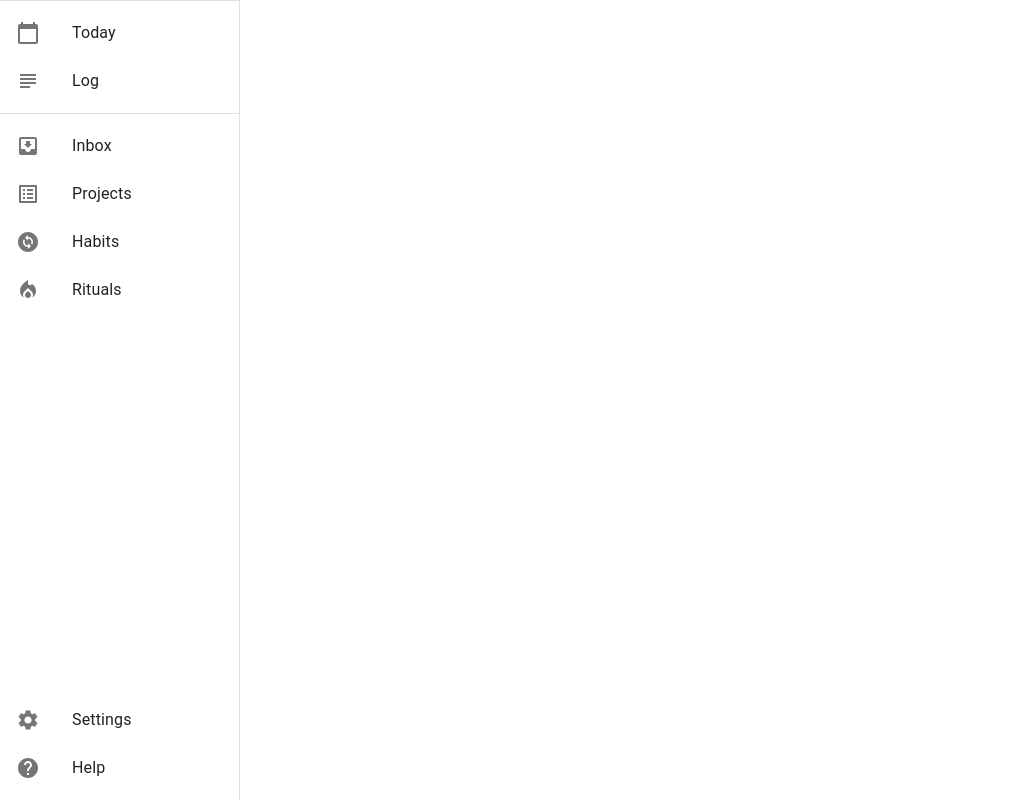
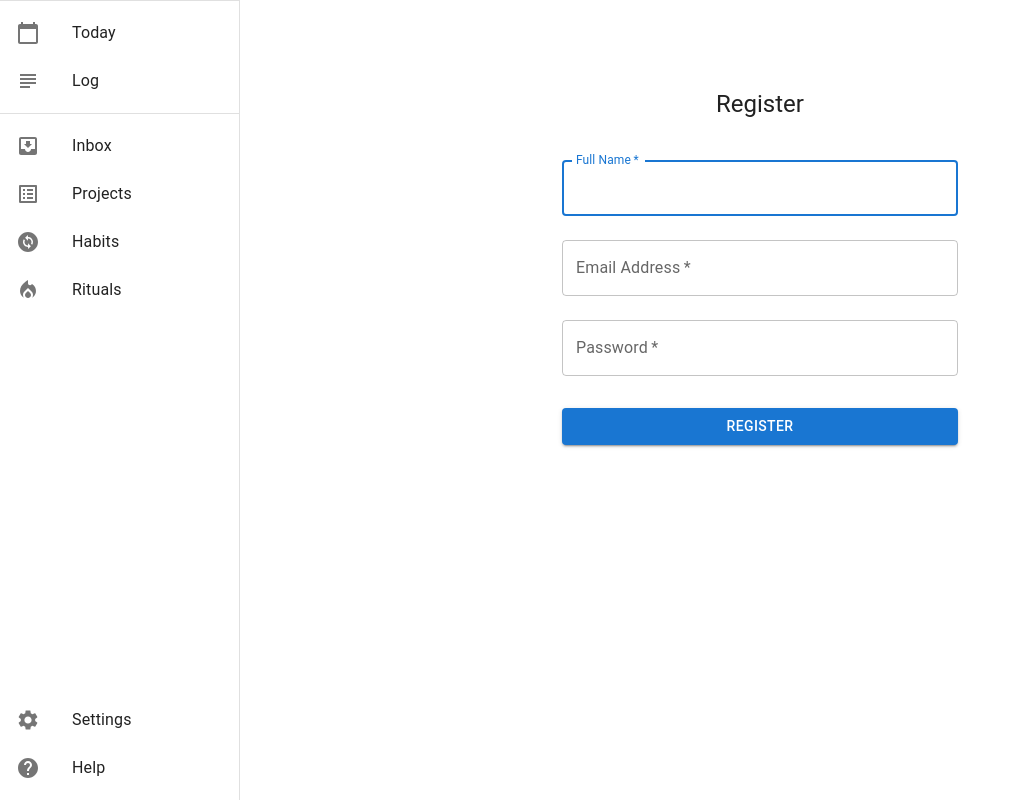
Before and after one commit to aaonhub/HQFrontend, a React (Create React App) app in the folder hqfrontend/: page /register in a window 1280 px wide. Shown: the whole page, without its empty margins (0-1022 px from the left). Built offline with nearby package versions, Linux system fonts and the light colour scheme.

Commit message:
Delete projects and login/registration templates

```diff
--- a/hqfrontend/src/App.tsx
+++ b/hqfrontend/src/App.tsx
@@ -31,6 +31,8 @@ import ProjectsPage from './pages/ProjectsPage/ProjectsPage';
 import HelpIcon from '@mui/icons-material/Help';
 import HelpPage from './pages/HelpPage/HelpPage';
 import SettingsPage from './pages/SettingsPage/SettingsPage';
+import LoginPage from './pages/LoginPage/LoginPage';
+import RegistrationPage from './pages/RegistrationPage/RegistrationPage';
 
 const drawerWidth = 240;
 
@@ -185,6 +187,8 @@ function App(props: { window?: () => Window }) {
 								<Route path="/help" element={<HelpPage />} />
 								<Route path="/settings" element={<SettingsPage />} />
 								<Route path="test" element={<Test />} />
+								<Route path="login" element={<LoginPage />} />
+								<Route path="register" element={<RegistrationPage />} />
 							</Routes>
 						</Box>
 
--- /dev/null
+++ b/hqfrontend/src/pages/LoginPage/LoginPage.tsx
@@ -0,0 +1,58 @@
+import React from 'react';
+import { Box, Button, Container, TextField, Typography } from '@mui/material';
+
+export default function LoginPage() {
+	const handleSubmit = (event: React.FormEvent<HTMLFormElement>) => {
+		event.preventDefault();
+		// Add your submit logic here
+	};
+
+	return (
+		<Container maxWidth="xs">
+			<Box
+				sx={{
+					display: 'flex',
+					flexDirection: 'column',
+					alignItems: 'center',
+					marginTop: 8,
+				}}
+			>
+				<Typography component="h1" variant="h5">
+					Login
+				</Typography>
+				<Box component="form" onSubmit={handleSubmit} sx={{ mt: 3, width: '100%' }}>
+					<TextField
+						variant="outlined"
+						margin="normal"
+						required
+						fullWidth
+						id="email"
+						label="Email Address"
+						name="email"
+						autoComplete="email"
+						autoFocus
+					/>
+					<TextField
+						variant="outlined"
+						margin="normal"
+						required
+						fullWidth
+						name="password"
+						label="Password"
+						type="password"
+						id="password"
+						autoComplete="current-password"
+					/>
+					<Button
+						type="submit"
+						fullWidth
+						variant="contained"
+						sx={{ mt: 3, mb: 2 }}
+					>
+						Login
+					</Button>
+				</Box>
+			</Box>
+		</Container>
+	);
+}
--- a/hqfrontend/src/pages/ProjectsPage/ProjectsPage.tsx
+++ b/hqfrontend/src/pages/ProjectsPage/ProjectsPage.tsx
@@ -4,6 +4,7 @@ import { List, ListItem, ListItemText, ListItemSecondaryAction, Checkbox, Grid,
 import { Menu, MenuItem } from '@mui/material';
 import { Add, Delete, MoreVert } from '@mui/icons-material';
 import { GET_PROJECTS, ADD_TO_DO_TO_PROJECT, CREATE_PROJECT, DELETE_PROJECT } from './projectQueries';
+
 
 interface Project {
 	id: string;
@@ -96,6 +97,7 @@ const ProjectsPage: React.FC = () => {
 			<Typography variant="h3" gutterBottom>
 				Projects
 			</Typography>
+
 			<Grid container spacing={4}>
 				<Grid item xs={12} sm={6}>
 					<Paper elevation={1} sx={{ p: 2 }}>
@@ -104,6 +106,23 @@ const ProjectsPage: React.FC = () => {
 								fullWidth
 								label="Add project"
 								value={newProjectName}
+								variant="standard"
+								InputProps={{
+									disableUnderline: true,
+									sx: {
+										'&:hover': {
+											'&::before': {
+												borderBottom: 'none !important',
+											},
+										},
+										'&::before': {
+											borderBottom: 'none !important',
+										},
+										'&::after': {
+											borderBottom: 'none !important',
+										},
+									},
+								}}
 								onChange={(e) => setNewProjectName(e.target.value)}
 								onKeyDown={(e) => {
 									if (e.key === 'Enter') {
@@ -111,9 +130,6 @@ const ProjectsPage: React.FC = () => {
 									}
 								}}
 							/>
-							<IconButton onClick={handleAddProject}>
-								<Add />
-							</IconButton>
 						</Stack>
 						<List>
 							{data?.projects?.data?.map((project: Project) => (
@@ -149,15 +165,20 @@ const ProjectsPage: React.FC = () => {
 						</List>
 					</Paper>
 				</Grid>
+
+
+
 				{selectedProject && (
 					<Grid item xs={12} sm={6}>
 						<Paper elevation={1} sx={{ p: 2 }}>
 							<Typography variant="h5" gutterBottom>
 								{selectedProject.attributes.Codename}
 							</Typography>
+
 							<List>
 								{selectedProject.attributes.to_do_items?.data?.map((toDoItem) => (
-									<ListItem key={toDoItem.id} button onClick={() => handleToggleToDoItem(selectedProject.id, toDoItem.id, toDoItem.attributes.Completed)}>
+									<ListItem key={toDoItem.id} button onClick={() =>
+										handleToggleToDoItem(selectedProject.id, toDoItem.id, toDoItem.attributes.Completed)}>
 										<ListItemText primary={toDoItem.attributes.Title} />
 										<ListItemSecondaryAction>
 											<Checkbox
@@ -169,6 +190,7 @@ const ProjectsPage: React.FC = () => {
 									</ListItem>
 								))}
 							</List>
+
 						</Paper>
 					</Grid>
 				)}
--- a/hqfrontend/src/pages/ProjectsPage/projectQueries.ts
+++ b/hqfrontend/src/pages/ProjectsPage/projectQueries.ts
@@ -1,5 +1,6 @@
 import { gql } from '@apollo/client';
 
+// WORKING
 export const GET_PROJECTS = gql`
 	query GetProjects {
 		projects {
@@ -7,21 +8,13 @@ export const GET_PROJECTS = gql`
 				id
 				attributes {
 					Codename
-					to_do_items {
-						data {
-							id
-							attributes {
-								Title
-								Completed
-							}
-						}
-					}
 				}
 			}
 		}
 	}
 `;
 
+// WORKING
 export const GET_PROJECT = gql`
 	query GetProject($id: ID!) {
 		project(id: $id) {
@@ -43,6 +36,7 @@ export const GET_PROJECT = gql`
 `;
 
 //make project
+// WORKING
 export const CREATE_PROJECT = gql`
 	mutation CreateProject($data: ProjectInput!) {
 		createProject(data: $data) {
@@ -57,10 +51,13 @@ export const CREATE_PROJECT = gql`
 `;
 
 //delete project
+// WORKING
 export const DELETE_PROJECT = gql`
-	mutation DeleteProject($id: ID!) {
+	mutation deleteProject($id: ID!) {
 		deleteProject(id: $id) {
-			id
+			data {
+				id
+			}
 		}
 	}
 `;
--- /dev/null
+++ b/hqfrontend/src/pages/RegistrationPage/RegistrationPage.tsx
@@ -0,0 +1,68 @@
+import React from 'react';
+import { Box, Button, Container, TextField, Typography } from '@mui/material';
+
+export default function RegistrationPage() {
+	const handleSubmit = (event: React.FormEvent<HTMLFormElement>) => {
+		event.preventDefault();
+		// Add your submit logic here
+	};
+
+	return (
+		<Container maxWidth="xs">
+			<Box
+				sx={{
+					display: 'flex',
+					flexDirection: 'column',
+					alignItems: 'center',
+					marginTop: 8,
+				}}
+			>
+				<Typography component="h1" variant="h5">
+					Register
+				</Typography>
+				<Box component="form" onSubmit={handleSubmit} sx={{ mt: 3, width: '100%' }}>
+					<TextField
+						variant="outlined"
+						margin="normal"
+						required
+						fullWidth
+						id="name"
+						label="Full Name"
+						name="name"
+						autoComplete="name"
+						autoFocus
+					/>
+					<TextField
+						variant="outlined"
+						margin="normal"
+						required
+						fullWidth
+						id="email"
+						label="Email Address"
+						name="email"
+						autoComplete="email"
+					/>
+					<TextField
+						variant="outlined"
+						margin="normal"
+						required
+						fullWidth
+						name="password"
+						label="Password"
+						type="password"
+						id="password"
+						autoComplete="new-password"
+					/>
+					<Button
+						type="submit"
+						fullWidth
+						variant="contained"
+						sx={{ mt: 3, mb: 2 }}
+					>
+						Register
+					</Button>
+				</Box>
+			</Box>
+		</Container>
+	);
+}
```
